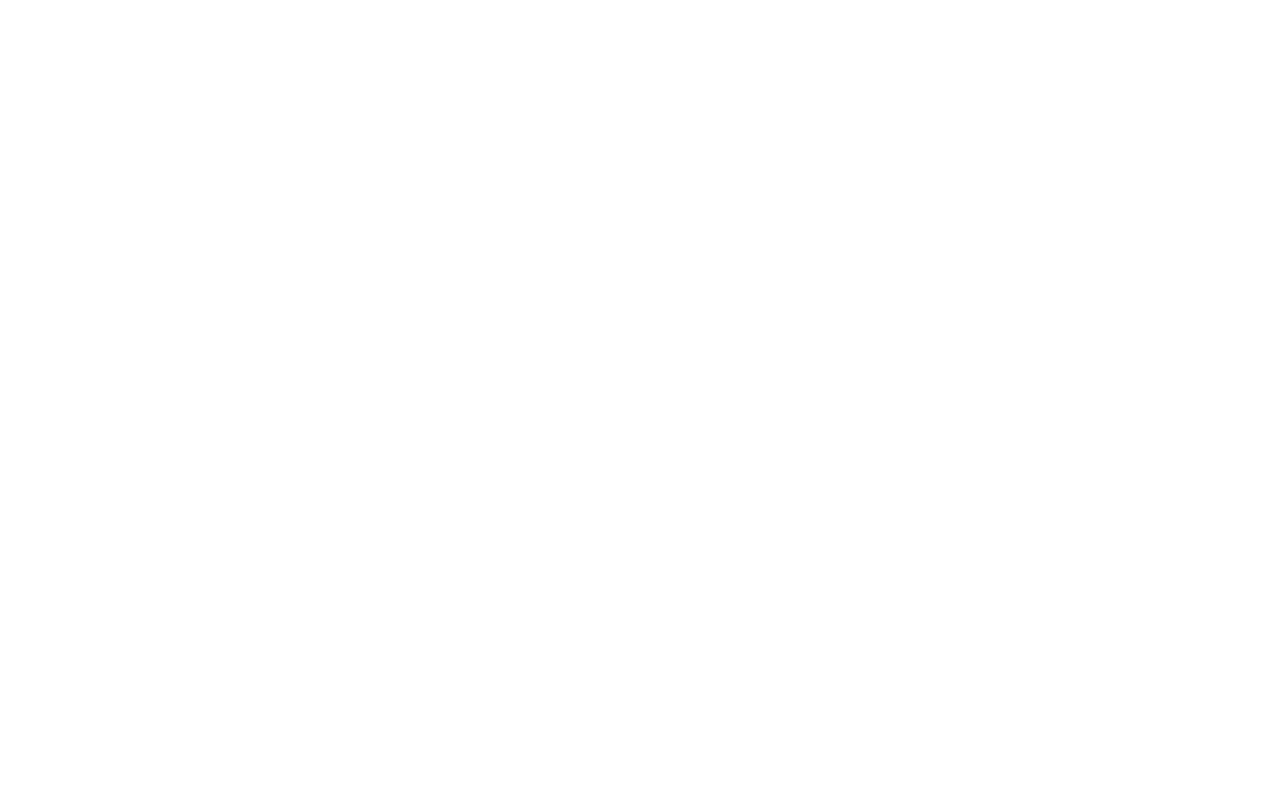
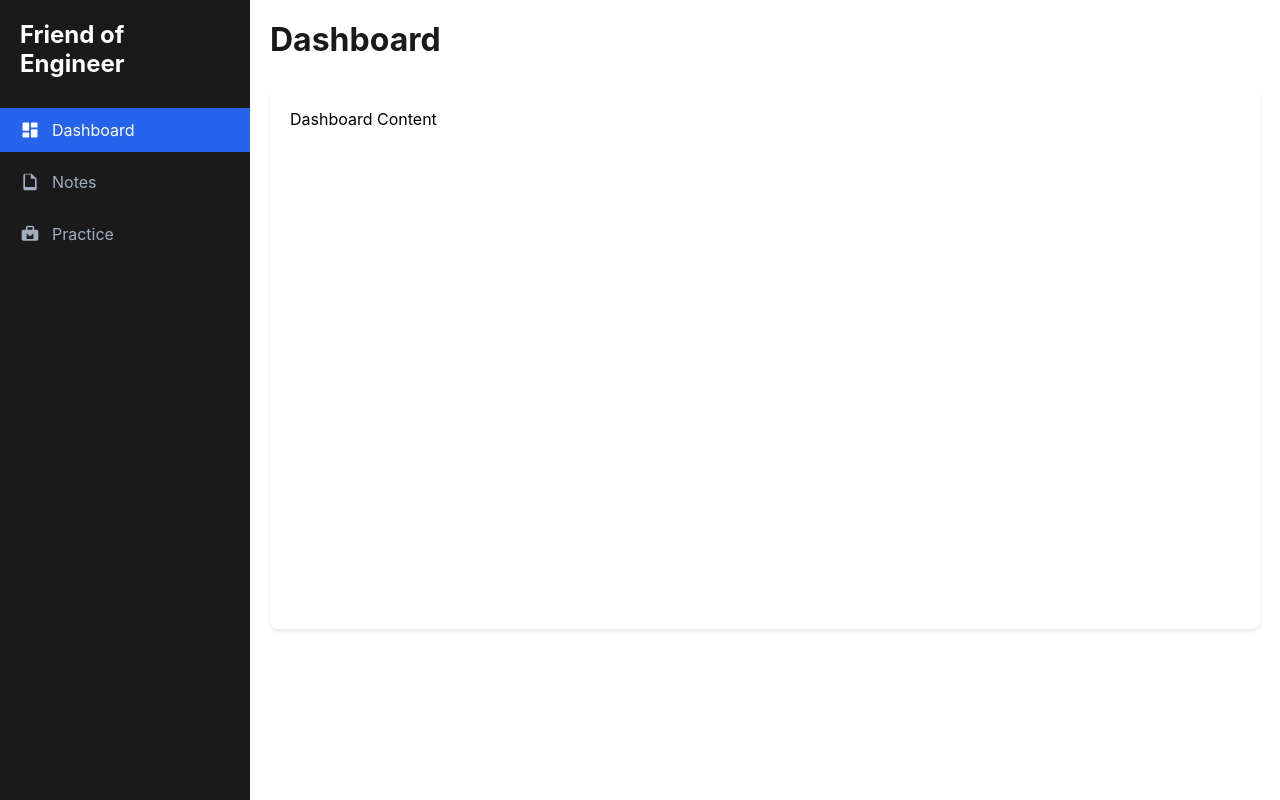
Before and after one commit to jesvinpd/Education_platform, a React (Create React App) app: page /dashboard in a window 1280 px wide. Before the commit this address had no page. Built offline with nearby package versions, Linux system fonts and the light colour scheme.

Commit message:
added dashboard route with side navbar

```diff
--- a/package.json
+++ b/package.json
@@ -1,5 +1,5 @@
 {
-  "name": "remote-compiler",
+  "name": "education_platform",
   "version": "0.1.0",
   "private": true,
   "dependencies": {
--- a/src/App.js
+++ b/src/App.js
@@ -1,6 +1,7 @@
 import React from "react";
 import { BrowserRouter as Router, Routes, Route } from "react-router-dom";
 import Home from "./components/Home";
+import DashBoard from "./components/DashBoard";
 import Compiler from "./components/Compiler";
 
 function App() {
@@ -9,6 +10,7 @@
       <Routes>
         <Route path="/" element={<Home />} />
         <Route path="/compiler" element={<Compiler />} />
+        <Route path="/dashboard" element={<DashBoard />} />
       </Routes>
     </Router>
   );
--- a/src/components/AIAssistant.js
+++ b/src/components/AIAssistant.js
@@ -1,9 +1,24 @@
-import React from "react";
+import React, { useEffect, useRef } from "react";
 import "./css/AIAssistant.css";
 
 const AIAssistant = ({ onClose }) => {
+  const popupRef = useRef(null);
+
+  useEffect(() => {
+    const handleClickOutside = (event) => {
+      if (popupRef.current && !popupRef.current.contains(event.target)) {
+        onClose();
+      }
+    };
+
+    document.addEventListener("mousedown", handleClickOutside);
+    return () => {
+      document.removeEventListener("mousedown", handleClickOutside);
+    };
+  }, [onClose]);
+
   return (
-    <div className="ai-assistant-popup">
+    <div className="ai-assistant-popup" ref={popupRef}>
       <div className="ai-assistant-header">
         AI Assistant
         <button className="ai-assistant-close" onClick={onClose}>×</button>
--- /dev/null
+++ b/src/components/DashBoard.js
@@ -0,0 +1,66 @@
+import React, { useState } from 'react';
+import "./css/Dashboard.css";
+import { useNavigate } from 'react-router-dom';
+
+const DashBoard = () => {
+  const navigate = useNavigate();
+  const [activeOption, setActiveOption] = useState('dashboard');
+
+  return (
+    <div className="dashboard-container">
+      {/* Side Navigation */}
+      <div className="sidenav">
+        <div className="sidenav-header">
+          <h2>Friend of Engineer</h2>
+        </div>
+        <div className="sidenav-options">
+          <div
+            className={`sidenav-option ${activeOption === 'dashboard' ? 'active' : ''}`}
+            onClick={() => setActiveOption('dashboard')}
+          >
+            <svg width="24" height="24" viewBox="0 0 24 24" fill="none">
+              <path d="M4 13h6a1 1 0 0 0 1-1V4a1 1 0 0 0-1-1H4a1 1 0 0 0-1 1v8a1 1 0 0 0 1 1zm0 8h6a1 1 0 0 0 1-1v-4a1 1 0 0 0-1-1H4a1 1 0 0 0-1 1v4a1 1 0 0 0 1 1zm10 0h6a1 1 0 0 0 1-1v-8a1 1 0 0 0-1-1h-6a1 1 0 0 0-1 1v8a1 1 0 0 0 1 1zm0-12h6a1 1 0 0 0 1-1V4a1 1 0 0 0-1-1h-6a1 1 0 0 0-1 1v4a1 1 0 0 0 1 1z"
+                fill="currentColor"/>
+            </svg>
+            <span>Dashboard</span>
+          </div>
+          <div
+            className={`sidenav-option ${activeOption === 'notes' ? 'active' : ''}`}
+            onClick={() => setActiveOption('notes')}
+          >
+            <svg width="24" height="24" viewBox="0 0 24 24" fill="none">
+              <path d="M14 2H6a2 2 0 0 0-2 2v16a2 2 0 0 0 2 2h12a2 2 0 0 0 2-2V8l-6-6zm-1 1v5h5v10H6V3h7z"
+                fill="currentColor"/>
+            </svg>
+            <span>Notes</span>
+          </div>
+          <div
+            className={`sidenav-option ${activeOption === 'practice' ? 'active' : ''}`}
+            onClick={() => setActiveOption('practice')}
+          >
+            <svg width="24" height="24" viewBox="0 0 24 24" fill="none">
+              <path d="M20 7h-3V4c0-1.1-.9-2-2-2H9c-1.1 0-2 .9-2 2v3H4c-1.1 0-2 .9-2 2v9c0 1.1.9 2 2 2h16c1.1 0 2-.9 2-2V9c0-1.1-.9-2-2-2zm-5-3v3H9V4h6zM8 18v-7l4 4 4-4v7H8z"
+                fill="currentColor"/>
+            </svg>
+            <span>Practice</span>
+          </div>
+        </div>
+      </div>
+
+      {/* Main Content */}
+      <div className="dashboard-content">
+        <div className="dashboard-header">
+          <h1>{activeOption}</h1>
+        </div>
+        <div className="dashboard-main">
+          {/* Content for each option will go here */}
+          {activeOption === 'dashboard' && <div>Dashboard Content</div>}
+          {activeOption === 'notes' && <div>Notes Content</div>}
+          {activeOption === 'practice' && <div>Practice Content</div>}
+        </div>
+      </div>
+    </div>
+  );
+};
+
+export default DashBoard;
--- /dev/null
+++ b/src/components/css/Dashboard.css
@@ -0,0 +1,87 @@
+.dashboard-container {
+  display: flex;
+  min-height: 100vh;
+}
+
+.sidenav {
+  width: 250px;
+  background: #1a1a1a;
+  color: white;
+  padding: 20px 0;
+  height: 100vh;
+  position: fixed;
+}
+
+.sidenav-header {
+  padding: 0 20px;
+  margin-bottom: 30px;
+}
+
+.sidenav-header h2 {
+  color: #fff;
+  font-size: 1.5rem;
+  margin: 0;
+}
+
+.sidenav-options {
+  display: flex;
+  flex-direction: column;
+  gap: 8px;
+}
+
+.sidenav-option {
+  display: flex;
+  align-items: center;
+  gap: 12px;
+  padding: 12px 20px;
+  cursor: pointer;
+  transition: background-color 0.2s;
+  color: #a0aec0;
+}
+
+.sidenav-option:hover {
+  background-color: #2d2d2d;
+  color: #fff;
+}
+
+.sidenav-option.active {
+  background-color: #2563eb;
+  color: #fff;
+}
+
+.sidenav-option svg {
+  width: 20px;
+  height: 20px;
+}
+
+.sidenav-option span {
+  font-size: 1rem;
+}
+
+.dashboard-content {
+  flex: 1;
+  margin-left: 250px;
+  padding: 20px;
+
+  h1{
+    text-transform: capitalize;
+  }
+}
+
+.dashboard-header {
+  margin-bottom: 30px;
+}
+
+.dashboard-header h1 {
+  font-size: 2rem;
+  color: #1a1a1a;
+  margin: 0;
+}
+
+.dashboard-main {
+  background: #fff;
+  border-radius: 8px;
+  padding: 20px;
+  min-height: 500px;
+  box-shadow: 0 2px 4px rgba(0, 0, 0, 0.1);
+}
```
Also changed, not shown: src/components/Home.js (+112 -40 lines).
